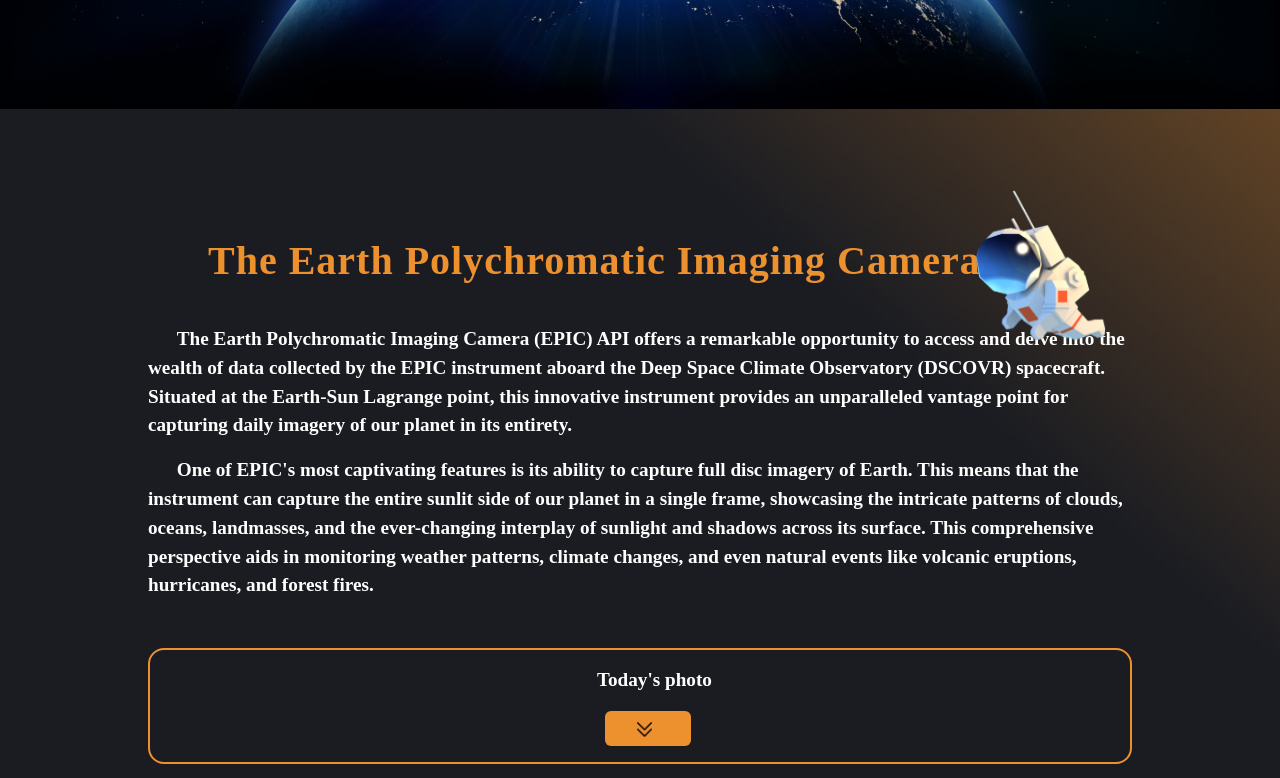
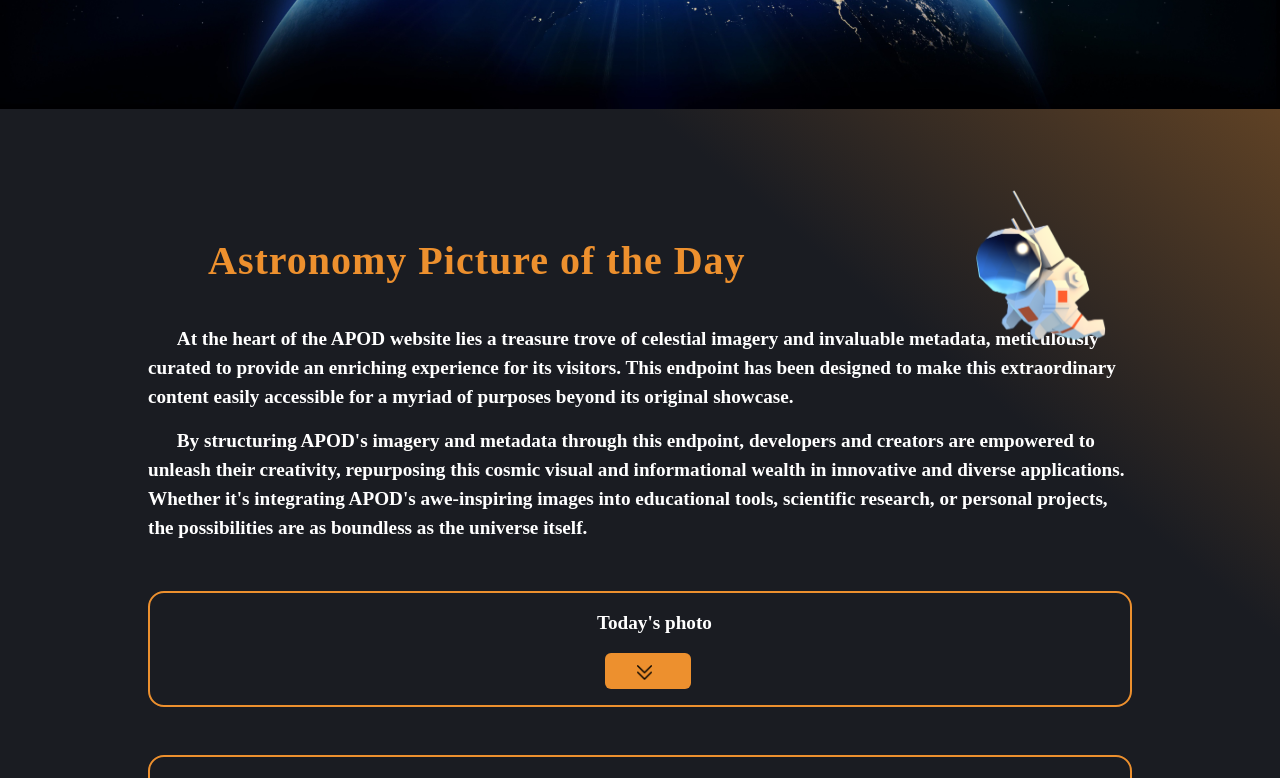
Before and after one commit to elusiivee/SpaceProject, a Vue app in the folder SpaceProject/: page /astrpict in a window 1280 px wide. Shown: the part 595-1373 px from the top of the page. Built offline with nearby package versions, Linux system fonts and the light colour scheme; a web font is replaced by a local one.

Commit message:
fixed issues

```diff
--- a/SpaceProject/src/components/AstronomyPictureComponent.vue
+++ b/SpaceProject/src/components/AstronomyPictureComponent.vue
@@ -72,11 +72,11 @@
     </header>
 
     <div class="content-wrapper ">
-        <h1 class="boldtext normal_text" style="margin-top: 2rem;">The Earth Polychromatic Imaging Camera</h1>
+        <h1 class="boldtext normal_text" style="margin-top: 2rem;">Astronomy Picture of the Day</h1>
         <img src="./icons/astro_poly.png" alt="Animated astronaut" class="spaceman">
-        <p class="normal_text">The Earth Polychromatic Imaging Camera (EPIC) API offers a remarkable opportunity to access and delve into the wealth of data collected by the EPIC instrument aboard the Deep Space Climate Observatory (DSCOVR) spacecraft. Situated at the Earth-Sun Lagrange point, this innovative instrument provides an unparalleled vantage point for capturing daily imagery of our planet in its entirety.</p>
+        <p class="normal_text">At the heart of the APOD website lies a treasure trove of celestial imagery and invaluable metadata, meticulously curated to provide an enriching experience for its visitors. This endpoint has been designed to make this extraordinary content easily accessible for a myriad of purposes beyond its original showcase.</p>
 
-        <p class="normal_text">One of EPIC's most captivating features is its ability to capture full disc imagery of Earth. This means that the instrument can capture the entire sunlit side of our planet in a single frame, showcasing the intricate patterns of clouds, oceans, landmasses, and the ever-changing interplay of sunlight and shadows across its surface. This comprehensive perspective aids in monitoring weather patterns, climate changes, and even natural events like volcanic eruptions, hurricanes, and forest fires.</p>
+        <p class="normal_text">By structuring APOD's imagery and metadata through this endpoint, developers and creators are empowered to unleash their creativity, repurposing this cosmic visual and informational wealth in innovative and diverse applications. Whether it's integrating APOD's awe-inspiring images into educational tools, scientific research, or personal projects, the possibilities are as boundless as the universe itself.</p>
 
 
 
```
